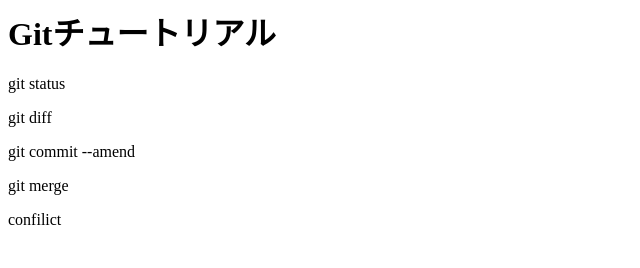
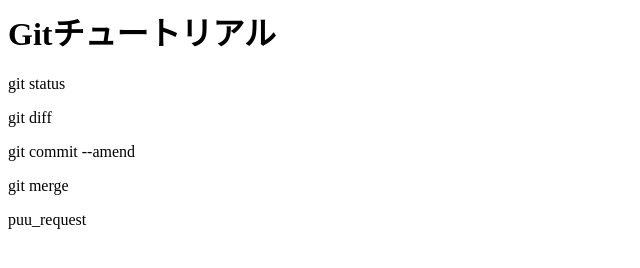
Before and after one commit to ryota629/git_turorial, a plain HTML site: page index.html in a window 1280 px wide. Shown: the full height of the page, 0-640 px from the left. Drawn offline with Linux system fonts and the light colour scheme.

Commit message:
pull request追加

```diff
--- a/index.html
+++ b/index.html
@@ -3,4 +3,4 @@
 <p>git diff</p>
 <p>git commit --amend</p>
 <p>git merge</p>
-<p>confilict</p>
+<p>puu_request</p>
```
